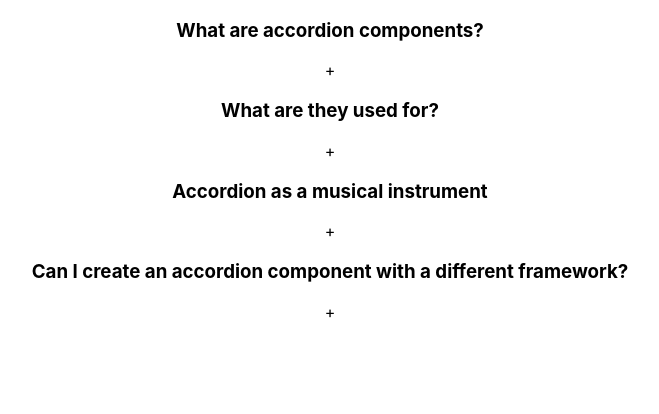
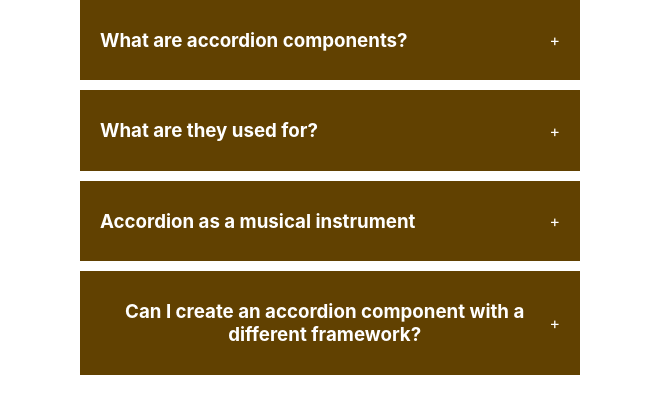
Before and after one commit to biplavbarua/Reactjs_Mini-Project, a React (Create React App) app: page / in a window 1280 px wide. Shown: the top 414 px of the page, without its empty margins (310-969 px from the left). Built offline with nearby package versions, Linux system fonts and the light colour scheme.

Commit message:
modified:   src/components/accordian/index.jsx 	modified:   src/components/accordian/styles.css

```diff
--- a/src/components/accordian/index.jsx
+++ b/src/components/accordian/index.jsx
@@ -3,6 +3,7 @@
 
 import { useState } from "react";
 import data from "./data";
+import './styles.css';
 
 export default function Accordian() {
     const [selected, setSelected] = useState(null);
--- a/src/components/accordian/styles.css
+++ b/src/components/accordian/styles.css
@@ -1,3 +1,30 @@
 .wrapper {
+    display: flex;
+    height: 100wh;
+    width: 100vw;
+    justify-content: center;
+    align-items: center;
+}
 
+.accordian {
+    width: 500px;
 }
+
+.item {
+    background: #614101;
+    margin-bottom: 10px;
+    padding: 10px 20px;
+}
+
+.title {
+    color: #ffffff;
+    display: flex;
+    justify-content: space-between;
+    align-items: center;
+    cursor: pointer;
+}
+
+.content {
+    color: #ffffff;
+    height: auto;
+}
```
